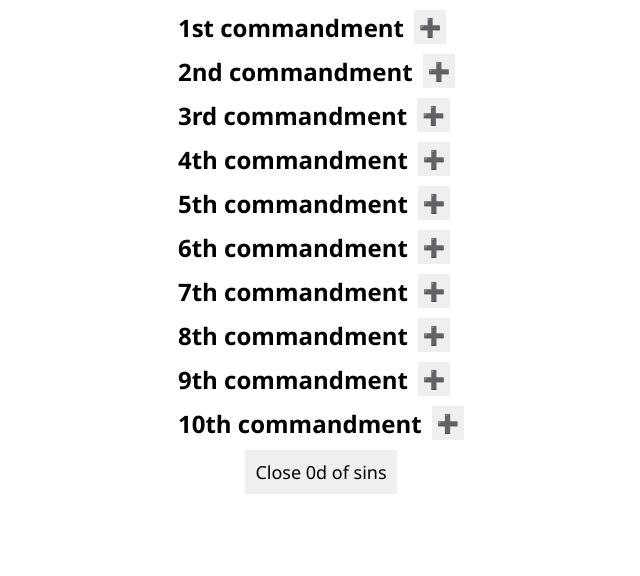
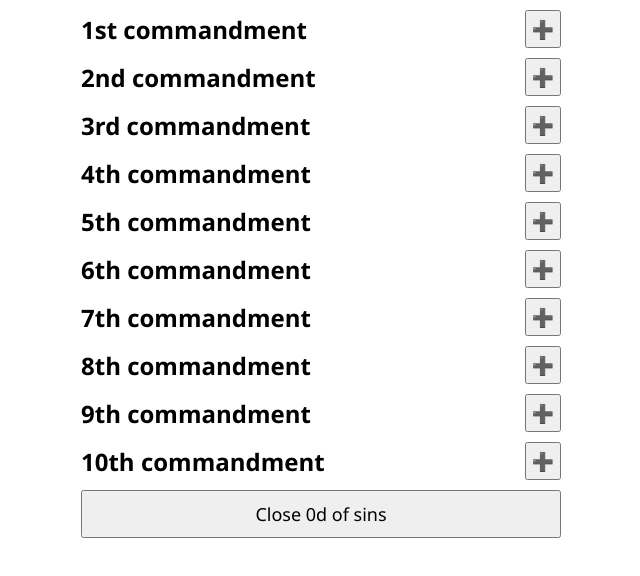
Before and after one commit to CodeBoy124/kageon, a SvelteKit app: page / in a window 1280 px wide. Both pictures are taken after a click on the button "✔️". Shown: the top 576 px of the page, without its empty margins (319-959 px from the left). Built offline with nearby package versions, Linux system fonts and the light colour scheme.

Commit message:
feat: finished simple-style

```diff
--- a/src/screens/DetailScreen.svelte
+++ b/src/screens/DetailScreen.svelte
@@ -44,7 +44,7 @@
 </script>
 
 {#if props.openedSinUid != null}
-	<div class="horizontal">
+	<div class="horizontal width-full space-center">
 		<label for="sin-weight">Weight</label>
 		<select bind:value={sin_weight} name="sin-weight" id="sin-weight">
 			<option value={SinWeightProperty.VENIAL}>Venial</option>
@@ -52,9 +52,9 @@
 		</select>
 	</div>
 
-	<textarea bind:value={sin_txt_in} placeholder="Your sin"></textarea>
+	<textarea class="width-full" bind:value={sin_txt_in} placeholder="Your sin"></textarea>
 
-	<div class="horizontal">
+	<div class="horizontal width-full space-between">
 		<button class="icon" onclick={discardChange}>❌</button>
 		<button class="icon" onclick={applyChange}>✔️</button>
 	</div>
--- a/src/screens/OverviewScreen.svelte
+++ b/src/screens/OverviewScreen.svelte
@@ -49,22 +49,24 @@
 	}
 </script>
 
-<ol class="vertical-left-align">
+<ol class="vertical-left-align width-full">
 	{#each commandment_descriptions as commandment_desc, index (commandment_desc)}
-		<li>
-			<div class="horizontal">
+		<li class="width-full">
+			<div class="horizontal width-full space-between">
 				<h2>{commandment_desc} commandment</h2>
 				<button class="icon" onclick={() => addSinToCommandment(index)}>➕</button>
 			</div>
-			<ul class="vertical-left-align">
+			<ul class="vertical-left-align width-full">
 				{#each stored.value.sins.filter((s) => s.commandment == index) as sin (sin.uid)}
-					<li class="horizontal">
+					<li class="horizontal width-full">
 						<button class="icon" onclick={() => removeSin(sin.uid)}>🗑️</button>
 						<button
-							class={sin.weight == SinWeightProperty.MORTAL
-								? 'like-anchor mortal-sin'
-								: 'like-anchor'}
-							onclick={() => editSin(sin.uid)}>{sin.sin.split('\n')[0]}</button
+							// class={sin.weight == SinWeightProperty.MORTAL
+							// 	? 'like-anchor mortal-sin'
+							// 	: 'like-anchor'}
+							class="like-anchor"
+							onclick={() => editSin(sin.uid)}
+							>{sin.weight == SinWeightProperty.MORTAL ? '⚠️' : ''}{sin.sin.split('\n')[0]}</button
 						>
 					</li>
 				{/each}
@@ -73,4 +75,6 @@
 	{/each}
 </ol>
 
-<button onclick={finishConfession}>Close {time_since_last_confession} of sins</button>
+<button class="width-full" onclick={finishConfession}
+	>Close {time_since_last_confession} of sins</button
+>
--- a/src/style.sass
+++ b/src/style.sass
@@ -15,14 +15,12 @@ body
 button,input,select,textarea
 	padding: $small-padding
 button
-	border: none
 	font-size: large
 button.like-anchor
-	background: none//!important
+	background: none
 	border: none
-	padding: 0//!important
+	padding: 0
 	color: #069
-	text-decoration: underline
 	cursor: pointer
 
 main
@@ -33,6 +31,15 @@ main
 	display: flex
 	flex-direction: column
 	align-items: center
+	justify-content: center
+
+.width-full
+	width: 100%
+
+.space-between
+	justify-content: space-between
+
+.space-center
 	justify-content: center
 
 .horizontal
@@ -51,7 +58,6 @@ main
 	align-items: start
 
 .icon
-	font-size: large
 	padding: $x-small-size
 
 .mortal-sin
```
